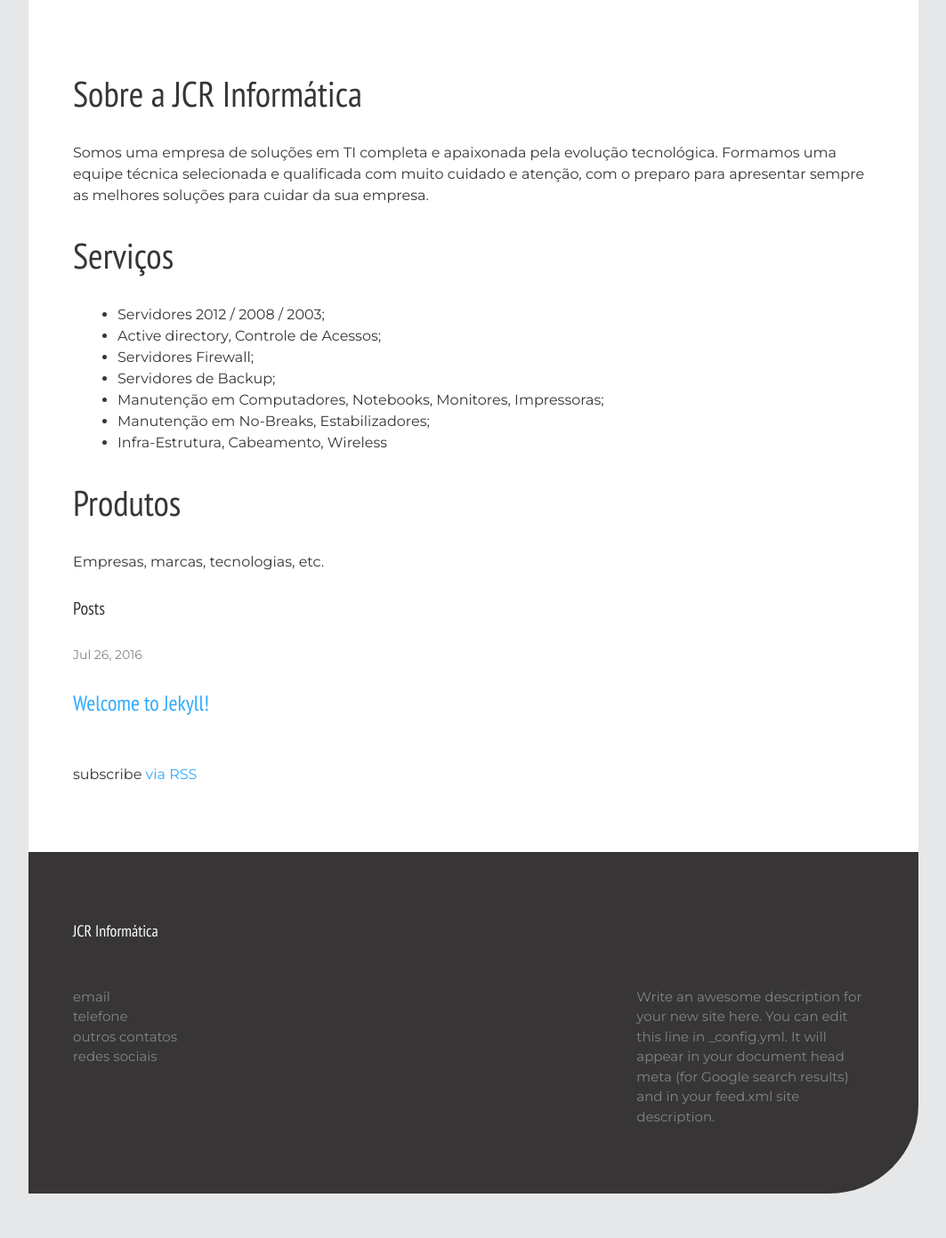
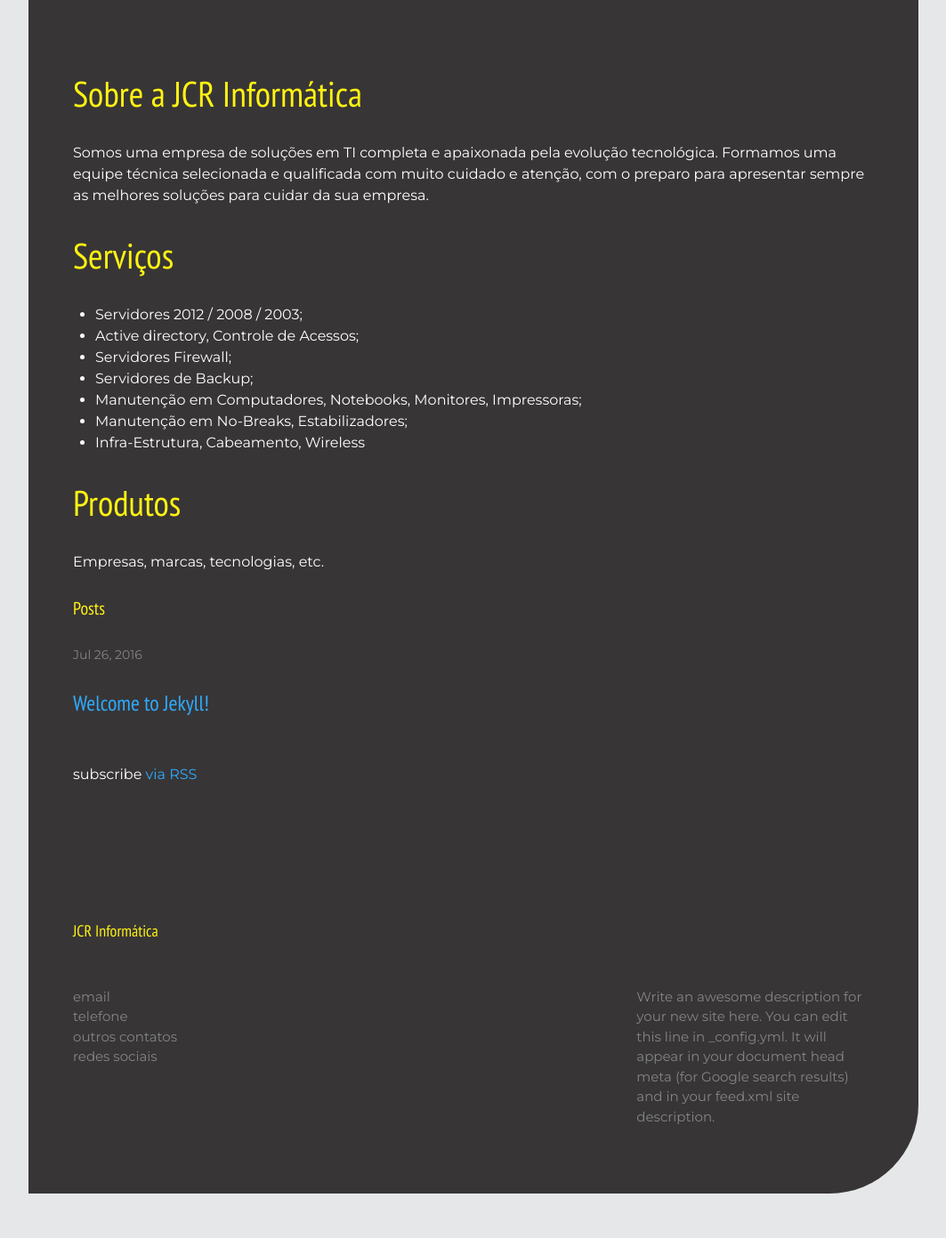
Before and after one commit to JCRInformatica/JCRInformatica.github.io, a Jekyll site: the page built from index.html, in a window 1280 px wide. Shown: the part 516-1908 px from the top of the page at 89% size, without its empty margins (108-1171 px from the left). Built offline with Jekyll 4.4.1, drawn with Linux system fonts in a browser that asks for light colours.

Commit message:
Texto negativo

```diff
--- a/_sass/_base.sass
+++ b/_sass/_base.sass
@@ -72,7 +72,7 @@ figcaption
  * Lists
  */
 ul, ol
-    margin-left: $spacing-unit
+    margin-left: $spacing-unit / 2
 
 
 li
@@ -168,10 +168,15 @@ pre
     margin-right: auto
     margin-left: auto
     padding: $spacing-unit
-    background-color: #FFF
+    background-color: $grey-color-dark
+    color: #fff
+
     @extend %clearfix
 
-    @include media-query($on-laptop)
+    h1, h2, h3, h4, h5, h6
+        color: $amarelo
+
+    +media-query($on-laptop)
         max-width: $content-width
         padding: $spacing-unit / 2
 
--- a/_sass/_layout.sass
+++ b/_sass/_layout.sass
@@ -7,6 +7,8 @@
         repeat: no-repeat
         position: center
         size: cover
+        color: $grey-color-light
+    color: $grey-color-dark
 
     +media-greater($content-width)
         margin-top: $spacing-unit
@@ -68,7 +70,6 @@
         padding: $spacing-unit / 4
         text-align: right
         border-top: none
-        transition: .5s ease-in-out
         perspective: 300px
 
         .menu-icon
@@ -82,7 +83,7 @@
                 height: 15px
 
                 path
-                    fill: $grey-color-dark
+                    fill: #fff
 
 
 
@@ -92,7 +93,7 @@
             margin-top: 15px
             padding: 5px 10px
             transform-origin: top right
-            background-color: $grey-color-dark
+            background-color: $grey-color
             color: #fff
 
 
@@ -113,6 +114,7 @@
     0%
         opacity: 0
         transform: rotateX(-90deg)
+        pointer-events: none
     70%
         opacity: 1
         transform: rotateX(10deg)
@@ -125,8 +127,6 @@
 .site-footer
 
     .wrapper
-        background-color: $grey-color-dark
-        color: #fff
 
         +media-greater($content-width)
             border-radius: 0 0 $spacing-unit * 2 0
@@ -180,7 +180,7 @@
 
 
 .post-header
-    margin-bottom: $spacing-unit
+    margin: $spacing-unit 0
 
 
 .post-title
```
